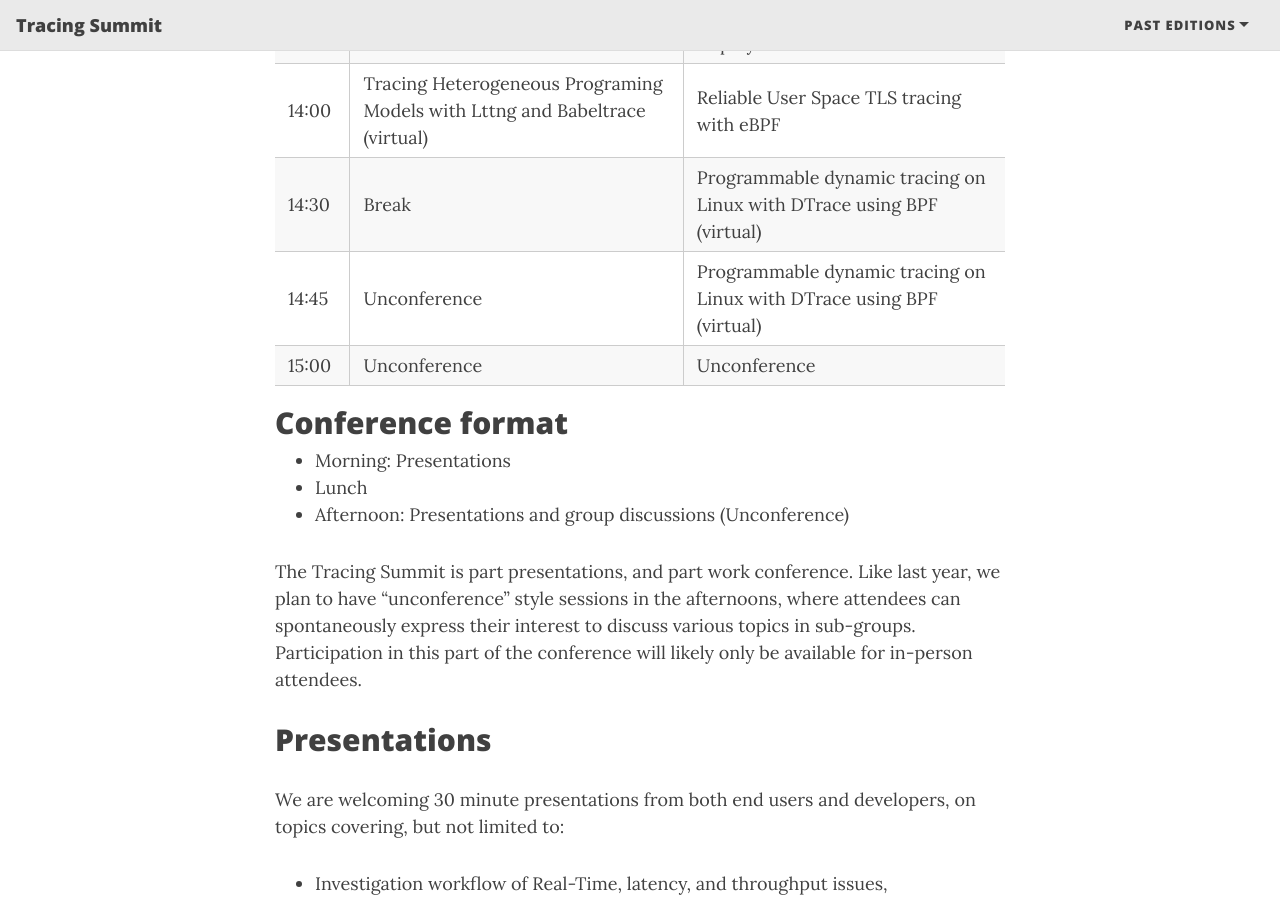
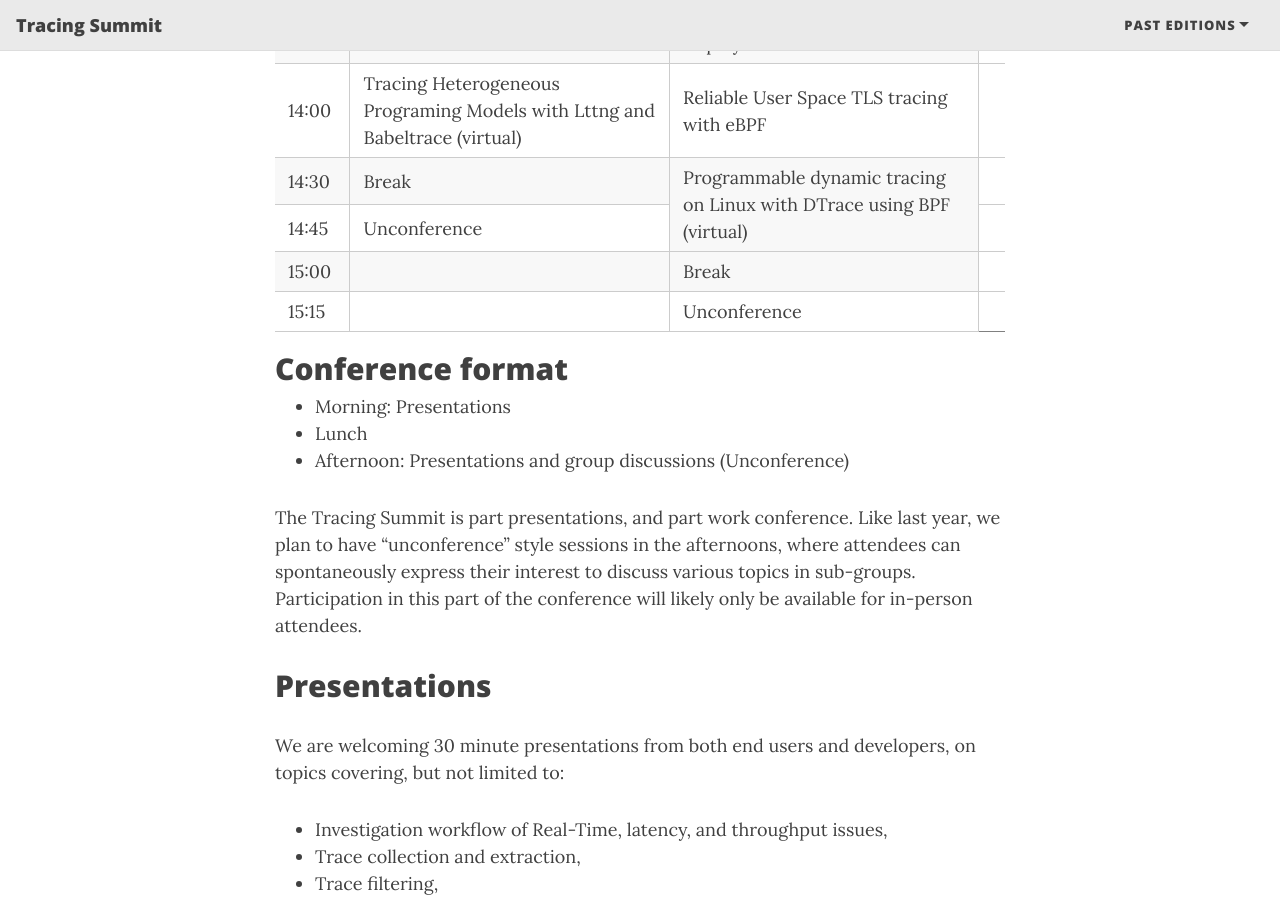
Before and after one commit to tracingsummit/tracingsummit.github.io, a Jekyll site: the page built from index.md, in a window 1280 px wide and 900 px high, scrolled down 2433 px. Built offline with Jekyll 4.4.1, drawn with Linux system fonts in a browser that asks for light colours; nearby versions of some CDN libraries.

Commit message:
index.md: Fix schedule layout
Signed-off-by: Olivier Dion <odion@efficios.com>

```diff
--- a/index.md
+++ b/index.md
@@ -133,18 +133,24 @@ Tentative schedule.
 <tr>
 <td class="org-right">14:30</td>
 <td class="org-left">Break</td>
-<td class="org-left">Programmable dynamic tracing on Linux with DTrace using BPF (virtual)</td>
+<td class="org-left" rowspan="2">Programmable dynamic tracing on Linux with DTrace using BPF (virtual)</td>
 </tr>
 
 <tr>
 <td class="org-right">14:45</td>
-<td class="org-left">Unconference</td>
-<td class="org-left">Programmable dynamic tracing on Linux with DTrace using BPF (virtual)</td>
+<td class="org-left" row-span="3">Unconference</td>
+<td class="org-left"></td>
 </tr>
 
 <tr>
 <td class="org-right">15:00</td>
-<td class="org-left">Unconference</td>
+<td class="org-left"></td>
+<td class="org-left">Break</td>
+</tr>
+
+<tr>
+<td class="org-right">15:15</td>
+<td class="org-left"></td>
 <td class="org-left">Unconference</td>
 </tr>
 
```
